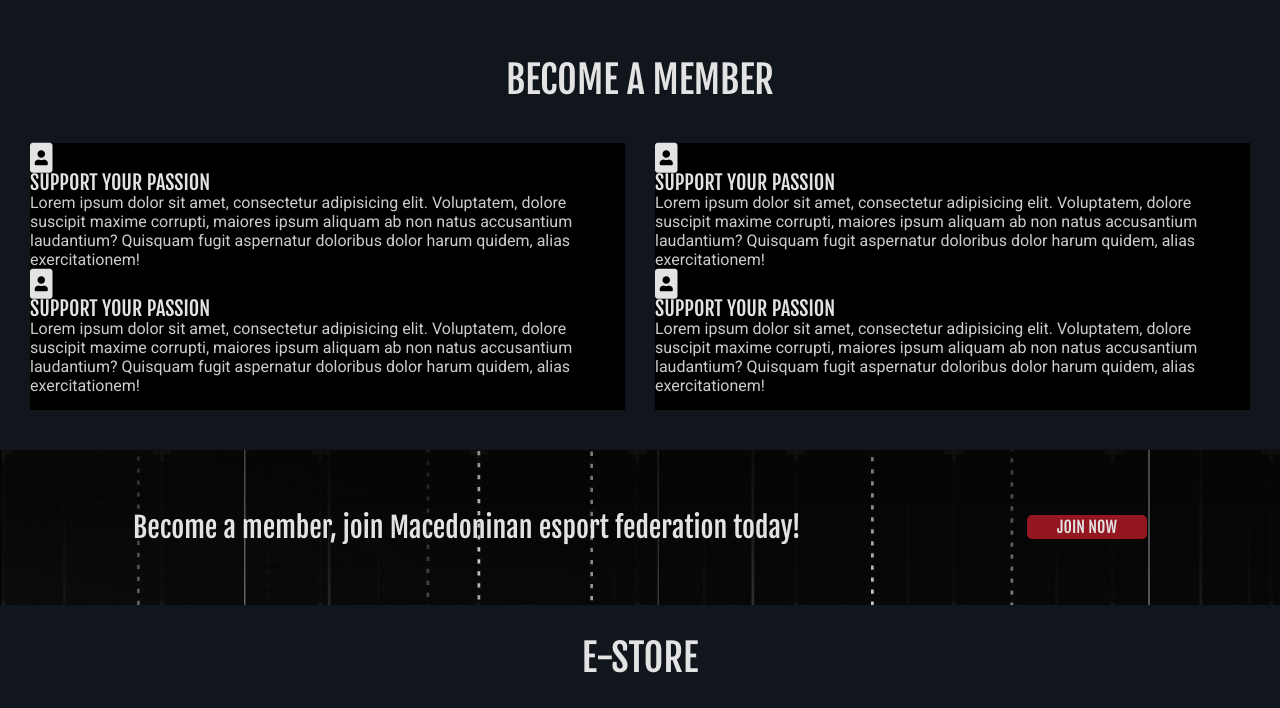
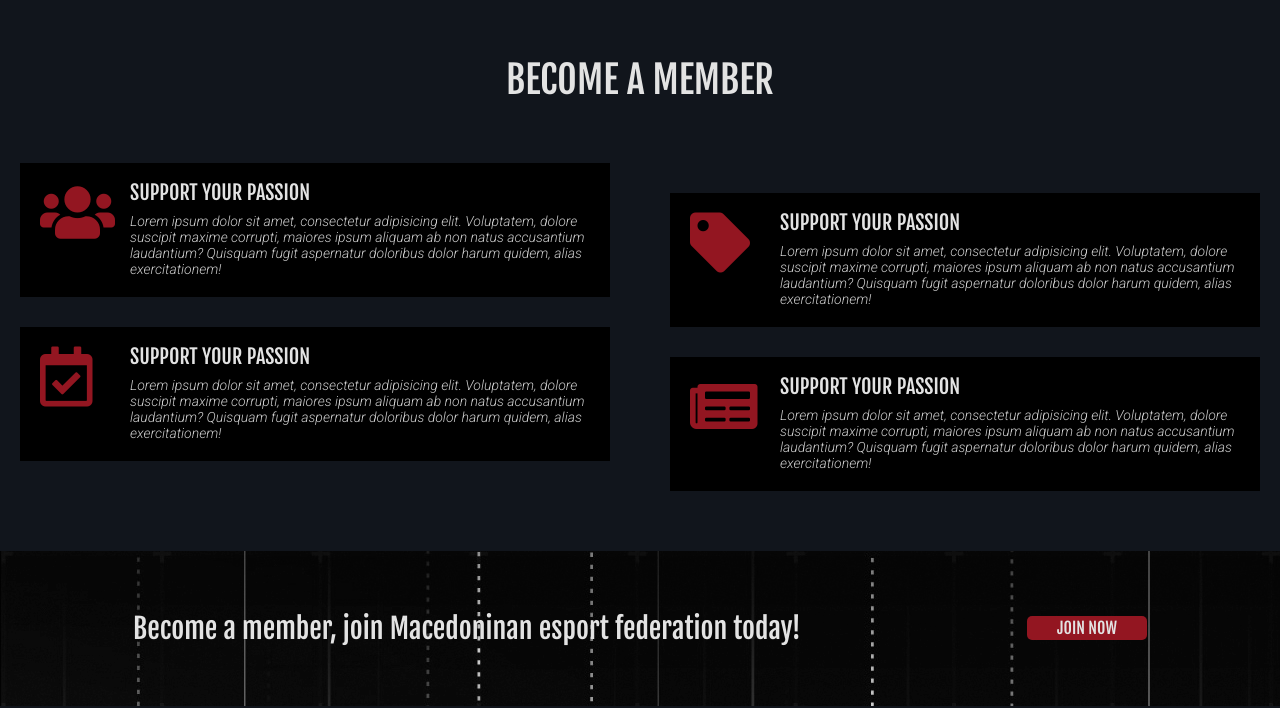
Before and after one commit to sedc-codecademy/sp2020-cp02-mes, a plain HTML site: page 0-homepage.html in a window 1280 px wide. Shown: the part 2005-2713 px from the top of the page. Drawn offline with Linux system fonts and the light colour scheme.

Commit message:
become a member added

```diff
--- a/0-homepage.html
+++ b/0-homepage.html
@@ -192,39 +192,52 @@
         <h1>Become a member</h1>
         <div class="becomeAMember__main-div">
 
-            <div class="becomeAMember__sub-div1">
-                <div>
-                    <i class="fas fa-portrait"></i>
+            <div class="becomeAMember__sub-div1 ">
+                <div class="becomeAMember__card">
+                    <div class="becomeAMember__wrapper">
+                        <i class="fas fa-users"></i>
+                    </div>
+                    <div>
+                        <h5>Support your passion</h5>
+                        <p>Lorem ipsum dolor sit amet, consectetur adipisicing elit. Voluptatem, dolore suscipit maxime
+                            corrupti, maiores ipsum aliquam ab non natus accusantium laudantium? Quisquam fugit
+                            aspernatur
+                            doloribus dolor harum quidem, alias exercitationem!</p>
+                    </div>
+                </div>
+
+                <div class="becomeAMember__card">
+                    <div class="becomeAMember__wrapper">
+                        <i class="far fa-calendar-check"></i>
+                    </div>
+                    <h5>Support your passion</h5>
+                    <p>Lorem ipsum dolor sit amet, consectetur adipisicing elit. Voluptatem, dolore suscipit maxime
+                        corrupti, maiores ipsum aliquam ab non natus accusantium laudantium? Quisquam fugit
+                        aspernatur
+                        doloribus dolor harum quidem, alias exercitationem!</p>
+                </div>
+
+            </div>
+
+            <div class="becomeAMember__sub-div2">
+                <div class="becomeAMember__card">
+                    <div class="becomeAMember__wrapper">
+                        <i class="fas fa-tag"></i>
+                    </div>
                     <h5>Support your passion</h5>
                     <p>Lorem ipsum dolor sit amet, consectetur adipisicing elit. Voluptatem, dolore suscipit maxime
                         corrupti, maiores ipsum aliquam ab non natus accusantium laudantium? Quisquam fugit aspernatur
                         doloribus dolor harum quidem, alias exercitationem!</p>
                 </div>
 
-                <div>
-                    <i class="fas fa-portrait"></i>
+                <div class="becomeAMember__card">
+                    <div class="becomeAMember__wrapper">
+                        <i class="fas fa-newspaper"></i>
+                    </div>
                     <h5>Support your passion</h5>
                     <p>Lorem ipsum dolor sit amet, consectetur adipisicing elit. Voluptatem, dolore suscipit maxime
-                        corrupti, maiores ipsum aliquam ab non natus accusantium laudantium? Quisquam fugit aspernatur
-                        doloribus dolor harum quidem, alias exercitationem!</p>
-                </div>
-
-            </div>
-
-            <div class="becomeAMember__sub-div2">
-                <div>
-                    <i class="fas fa-portrait"></i>
-                    <h5>Support your passion</h5>
-                    <p>Lorem ipsum dolor sit amet, consectetur adipisicing elit. Voluptatem, dolore suscipit maxime
-                        corrupti, maiores ipsum aliquam ab non natus accusantium laudantium? Quisquam fugit aspernatur
-                        doloribus dolor harum quidem, alias exercitationem!</p>
-                </div>
-
-                <div>
-                    <i class="fas fa-portrait"></i>
-                    <h5>Support your passion</h5>
-                    <p>Lorem ipsum dolor sit amet, consectetur adipisicing elit. Voluptatem, dolore suscipit maxime
-                        corrupti, maiores ipsum aliquam ab non natus accusantium laudantium? Quisquam fugit aspernatur
+                        corrupti, maiores ipsum aliquam ab non natus accusantium laudantium? Quisquam fugit
+                        aspernatur
                         doloribus dolor harum quidem, alias exercitationem!</p>
                 </div>
             </div>
--- a/style/4-pages/_0-home.scss
+++ b/style/4-pages/_0-home.scss
@@ -171,15 +171,46 @@
 .becomeAMember__main-div {
     display: flex;
     justify-content: space-between;
-    padding: 10px;
+
+    .becomeAMember__wrapper {
+     background-color: white;
+     width: 100%;
+     height: 100%;
+
+
+        i {
+            font-size: 60px;
+            color: $fill;
+            position: absolute;
+        }
+    }
     .becomeAMember__sub-div1 {
-        background-color: darken($primary, 10%);
-        margin-right:15px;
+        margin-right: 30px;
     }
     .becomeAMember__sub-div2 {
-        margin-left: 15px;
-        padding-bottom: 15px;
+        margin-left: 30px;
+        margin-top: 30px;
+    }
+    .becomeAMember__card {
+        padding: 20px;
+        margin: 30px 0;
         background-color: darken($primary, 10%);
+
+        h5,
+        p {
+            padding-left: 90px;
+            // display: block;
+        }
+
+        h5 {
+            padding-bottom: 10px;
+        }
+
+        p {
+            font-style: italic;
+            font-weight: 200;
+            font-size: 14px;
+        }
     }
 }
 
--- a/writeUrProblemsHERE.txt
+++ b/writeUrProblemsHERE.txt
@@ -1,4 +1,4 @@
 Ne znam kako da________________, dali moze nekoj da mi pomogne? $Name $date.now
 
 
-test
+*pozicioniranje na ikonite vo centar vo section BECOME A MEMBER? Darko ; 27.may
```
Also changed, not shown: 1-about.html (+2 -0 lines), Style/main.css, 1 other file.
